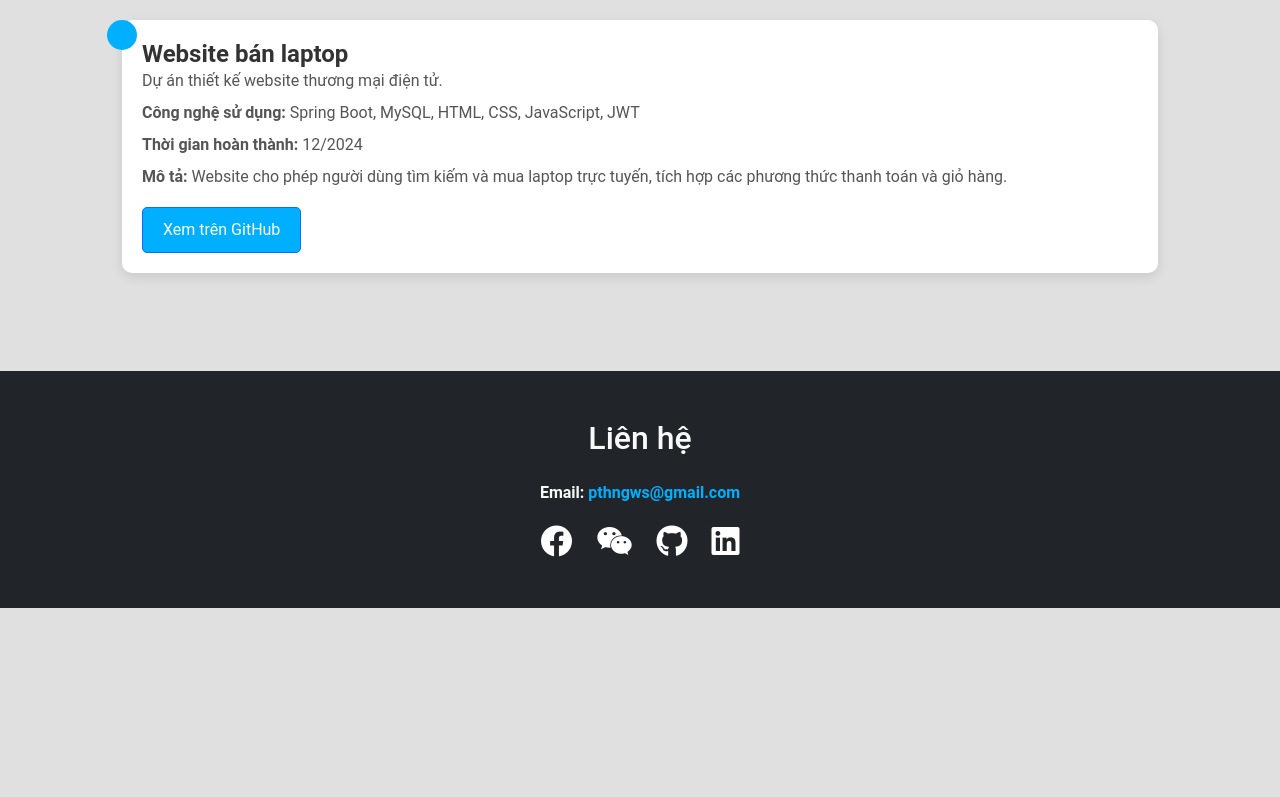
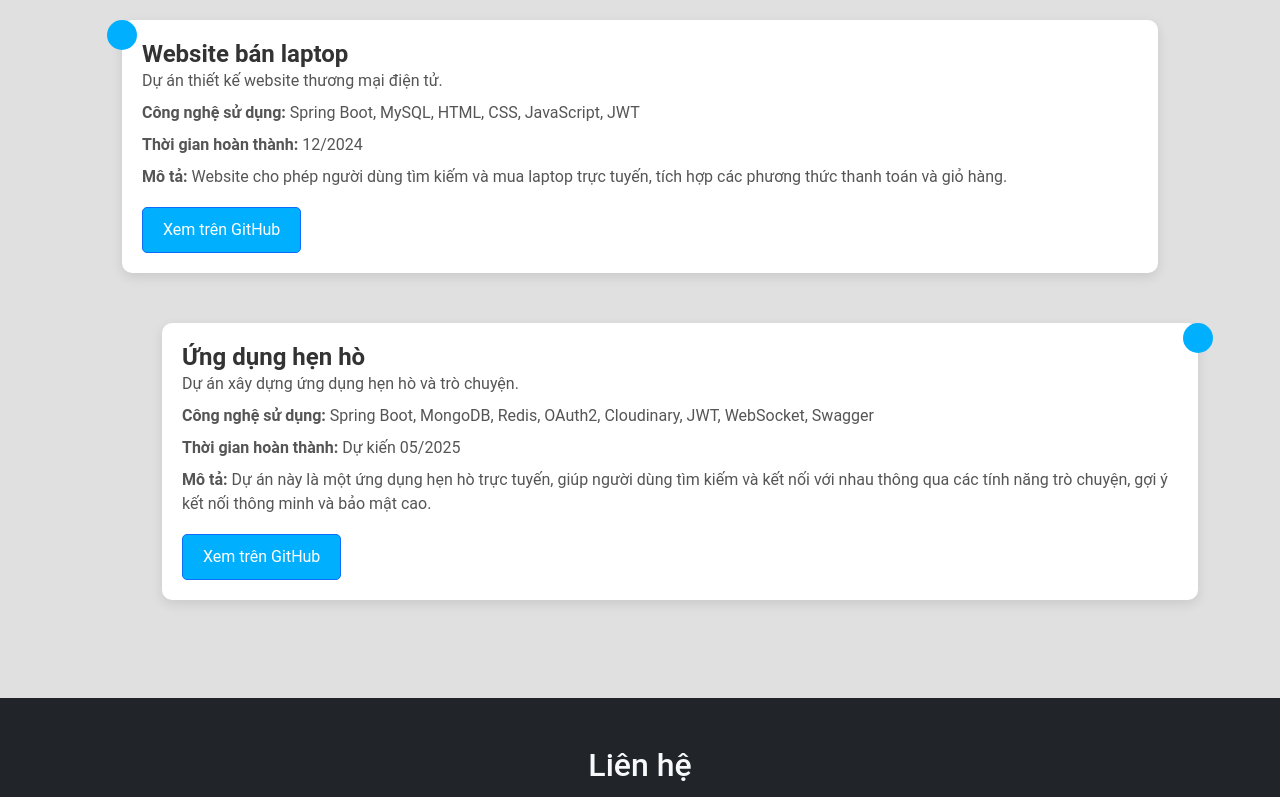
Before and after one commit to pthngws/pthngws.github.io, a plain HTML site: page index.html in a window 1280 px wide. Shown: the part 1724-2521 px from the top of the page. Before the commit the page ends 2332 px from the top, so only its background shows below. Drawn offline with nearby package versions, Linux system fonts and the light colour scheme.

Commit message:
update index.html

```diff
--- a/index.html
+++ b/index.html
@@ -103,7 +103,7 @@
                             <i class="fa-solid fa-graduation-cap fa-2x me-3"></i> <!-- Graduation Cap Icon -->
                             <div>
                                 <h5 class="card-title">GPA</h5>
-                                <p class="card-text">3.47</p>
+                                <p class="card-text">3.5</p>
                             </div>
                         </div>
                     </div>
@@ -157,7 +157,7 @@
                     <p><strong>Công nghệ sử dụng:</strong> Spring Boot, MySQL,Boostrap, HTML, CSS, JavaScript, Cloudinary, JWT, WebSocket</p>
                     <p><strong>Thời gian hoàn thành:</strong> 01/2025</p>
                     <p><strong>Mô tả:</strong> Dự án này là một nền tảng mạng xã hội với chức năng nhắn tin, kết bạn và chia sẻ bài viết.</p>
-                    <a href="https://github.com/pthngws" class="btn btn-primary">Xem trên GitHub</a>
+                    <a href="https://github.com/pthngws/laptop-ecommerce" class="btn btn-primary">Xem trên GitHub</a>
                 </div>
             </div>
             <!-- Project 2 -->
@@ -169,7 +169,19 @@
                     <p><strong>Công nghệ sử dụng:</strong> Spring Boot, MySQL, HTML, CSS, JavaScript, JWT</p>
                     <p><strong>Thời gian hoàn thành:</strong> 12/2024</p>
                     <p><strong>Mô tả:</strong> Website cho phép người dùng tìm kiếm và mua laptop trực tuyến, tích hợp các phương thức thanh toán và giỏ hàng.</p>
-                    <a href="https://github.com/pthngws" class="btn btn-primary">Xem trên GitHub</a>
+                    <a href="https://github.com/pthngws/social-network" class="btn btn-primary">Xem trên GitHub</a>
+                </div>
+            </div>
+            <!-- Project 2 -->
+            <div class="timeline-item">
+                <div class="timeline-icon"></div>
+                <div class="timeline-content">
+                    <h5 class="card-title">Ứng dụng hẹn hò</h5>
+                    <p class="card-text">Dự án xây dựng ứng dụng hẹn hò và trò chuyện.</p>
+                    <p><strong>Công nghệ sử dụng:</strong> Spring Boot, MongoDB, Redis, OAuth2, Cloudinary, JWT, WebSocket, Swagger</p>
+                    <p><strong>Thời gian hoàn thành:</strong> Dự kiến 05/2025</p>
+                    <p><strong>Mô tả:</strong> Dự án này là một ứng dụng hẹn hò trực tuyến, giúp người dùng tìm kiếm và kết nối với nhau thông qua các tính năng trò chuyện, gợi ý kết nối thông minh và bảo mật cao.</p>
+                    <a href="https://github.com/pthngws/datingapp" class="btn btn-primary">Xem trên GitHub</a>
                 </div>
             </div>
         </div>
```
